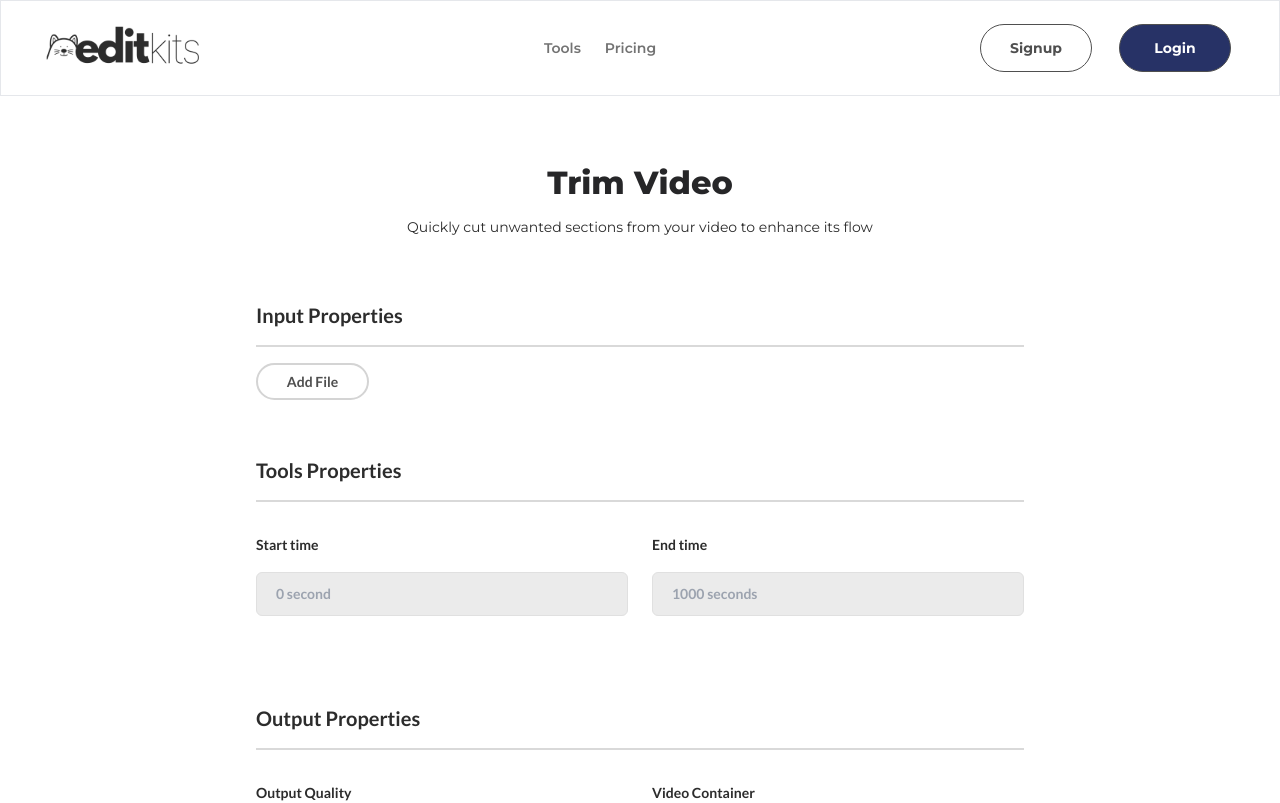
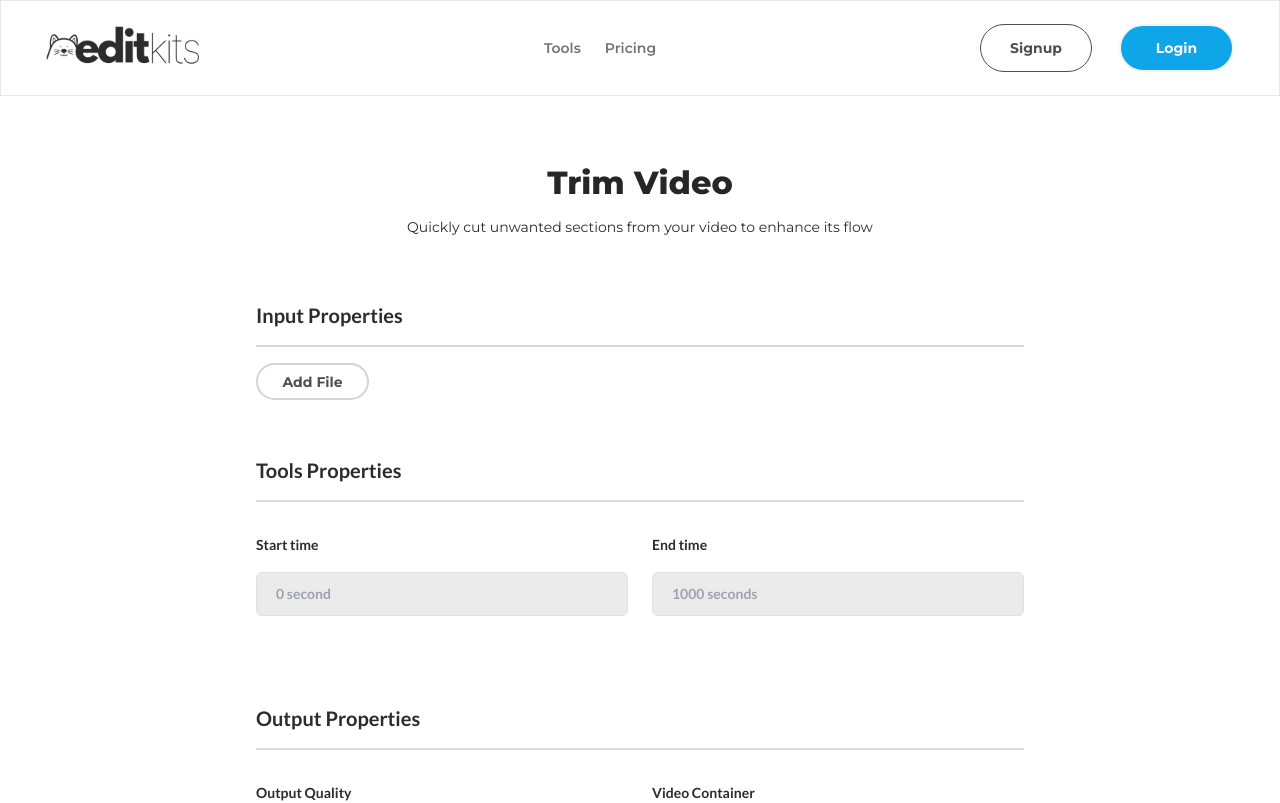
Before and after one commit to Gelodev04/editkits-v2, a Next.js app: page /tool/trim-video in a window 1280 px wide. Shown: the top 803 px of the page. Built offline with nearby package versions, Linux system fonts and the light colour scheme; no server answers.

Commit message:
fix: login button color

```diff
--- a/components/Button/index.tsx
+++ b/components/Button/index.tsx
@@ -22,11 +22,11 @@ function ButtonStyle(variant: string, filled?: boolean, disabled?: boolean, widt
   if (variant === "primary") {
     return ` ${className} ${bold ? "font-semibold text-[#2c2c2c]": `${fontWeight ?? "font-bold"} text-[#000]`} text-sm flex justify-center cursor-auto`
   } else if (variant === "secondary") {
-    return `${className} ${!className?.includes('py') ? "py-4" : className} font-bold font-montserrat text-sm w-full ${filled && !disabled ? "bg-[#273266] text-white" : filled && disabled ? "bg-[#e0e0e0] text-[#4f4f4f]" : "text-[#4f4f4f]"} ${!disabled && "hover:scale-105 transition duration-300"} border-[1px] border-[#4f4f4f] flex justify-center items-center gap-2 rounded-full`;
+    return `${className} ${!className?.includes('py') ? "py-4" : className} cursor-auto font-bold font-montserrat text-sm w-full ${filled && !disabled ? "bg-[#273266] text-white" : filled && disabled ? "bg-[#e0e0e0] text-[#4f4f4f]" : "text-[#4f4f4f]"} ${!disabled && "hover:scale-105 transition duration-300"} border-[1px] border-[#4f4f4f] flex justify-center items-center gap-2 rounded-full`;
   } else if (variant === "outlined") {
     return ` ${className} font-bold py-4 font-lato text-sm w-full ${filled && !disabled ? "bg-[#148CFC] text-white cursor-auto" : "bg-[#e0e0e0] text-[#2c2c2c]" } ${!disabled && "hover:scale-105 transition duration-300 hover:opacity-[90%]"} border-2 flex justify-center rounded-full`;
   } else if (variant === "contained") {
-      return `${className} font-bold ${!className?.includes('py') ? "py-4": className} font-lato text-sm w-full ${filled && !disabled ? "bg-sky-500 text-white hover:bg-sky-600" : disabled ? "bg-neutral-50 text-[#b3b3b3]" : "hover:bg-sky-100 text-[#4f4f4f]"} ${!disabled && "hover:scale-105 transition duration-300 cursor-pointer"} ${border ? "border-2 border-gray-500" : "border-2 border-zinc-100"} flex justify-center items-center gap-4 rounded-full`;
+      return `${className} cursor-auto font-bold ${!className?.includes('py') ? "py-4": className} font-montserrat text-sm w-full ${filled && !disabled ? "bg-sky-500 text-white hover:bg-sky-600" : disabled ? "bg-neutral-50 text-[#b3b3b3]" : "hover:bg-sky-100 text-[#4f4f4f]"} ${!disabled && "hover:scale-105 transition duration-300"} ${border ? "border-2 border-gray-500" : "border-2 border-zinc-100"} flex justify-center items-center gap-4 rounded-full`;
   }
 }
 
--- a/components/Header/index.tsx
+++ b/components/Header/index.tsx
@@ -116,9 +116,9 @@ export default function Header() {
               <Button
                 onClick={onLogin}
                 label="Login"
-                variant="secondary"
+                variant="contained"
                 filled
-                width={112}
+                width={115}
                 height={48}
               />
             </div>
```
